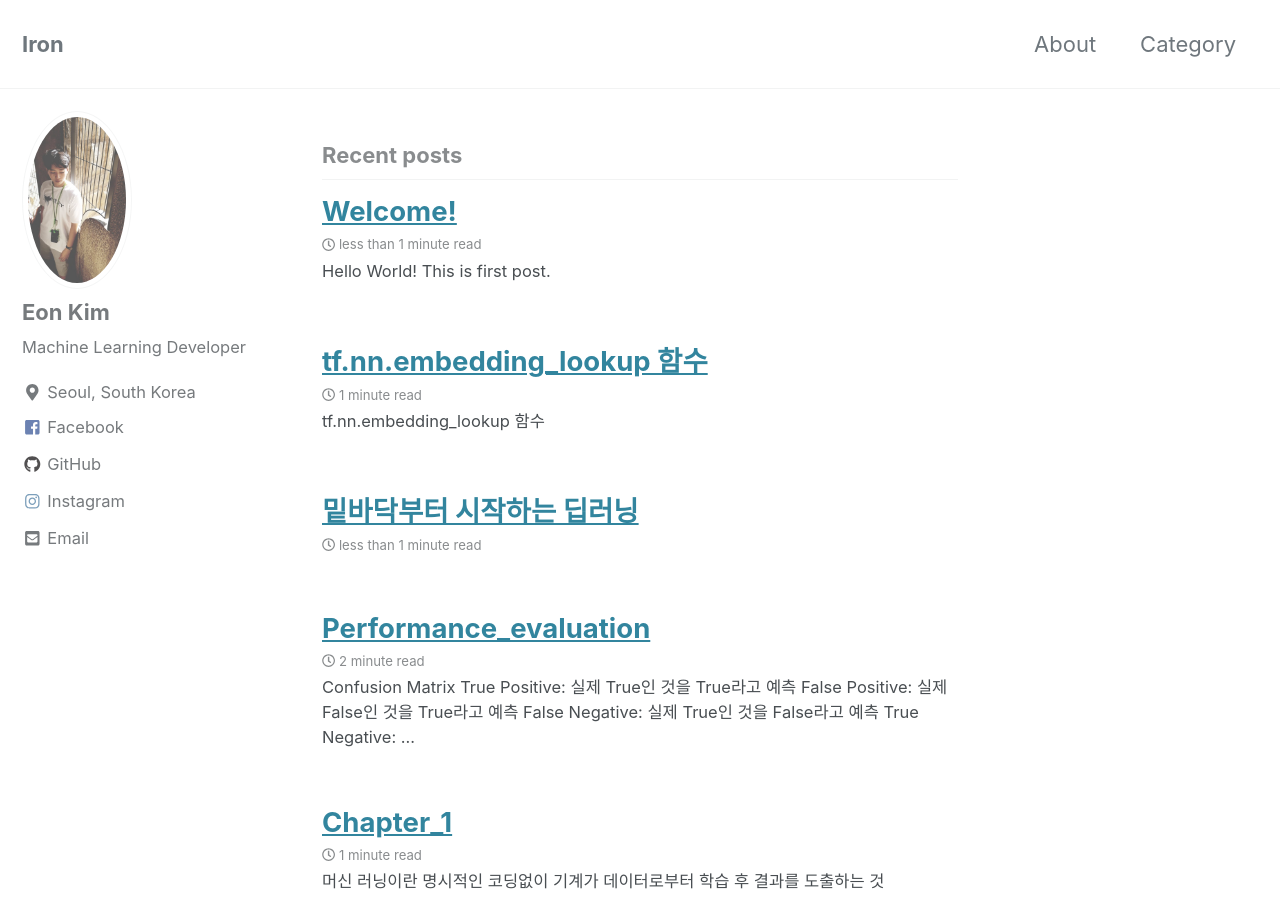
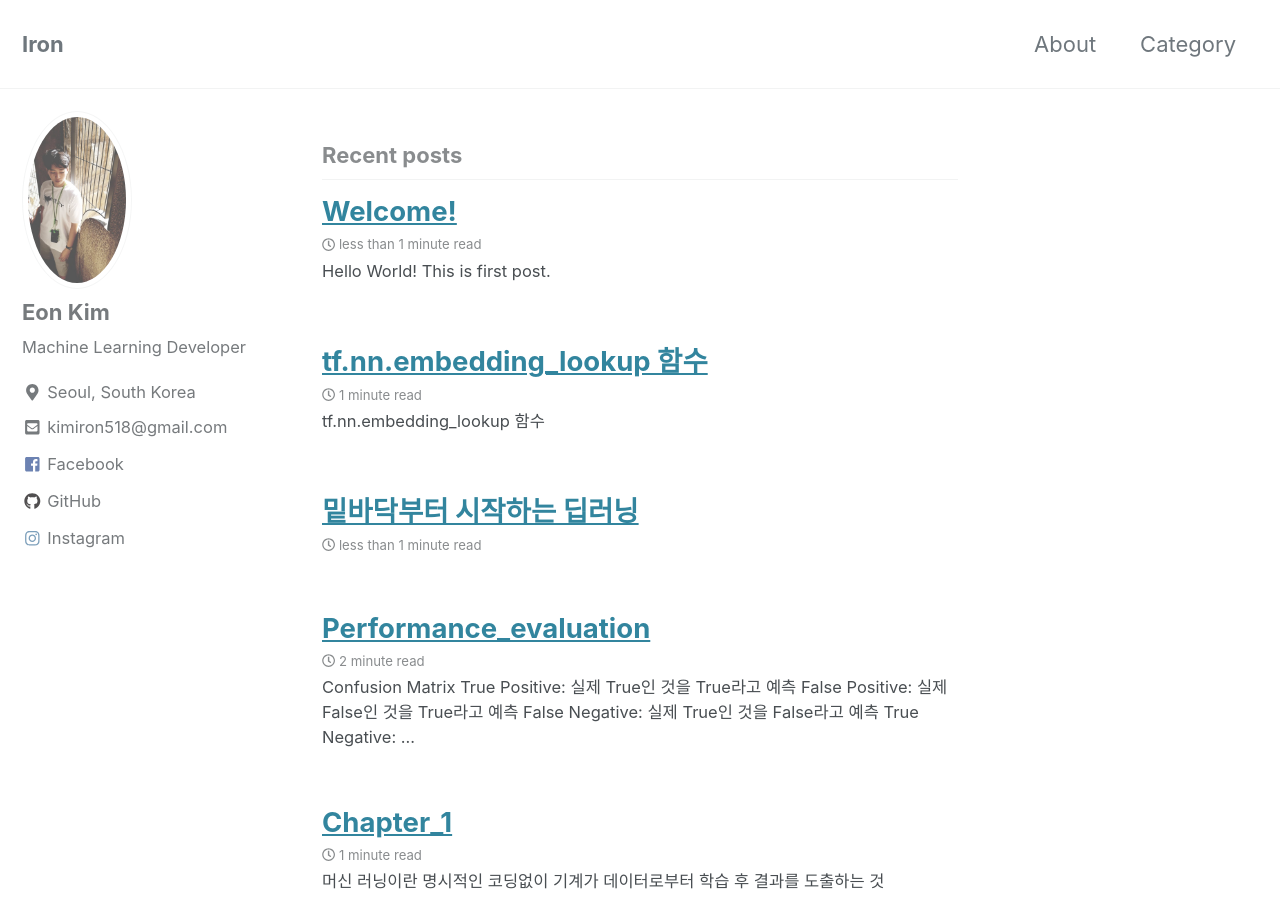
Before and after one commit to thisisiron/thisisiron.github.io, a Jekyll site: the page built from index.html, in a window 1280 px wide and 900 px high. Built offline with Jekyll 4.4.1, drawn with Linux system fonts in a browser that asks for light colours; cached includes are drawn as plain includes; nearby versions of some CDN libraries; the list of posts is cut into pages by our own code.

Commit message:
Update _config.yml

```diff
--- a/_config.yml
+++ b/_config.yml
@@ -107,11 +107,11 @@
   avatar           : "/assets/images/profile_image.jpg" # path of avatar image, e.g. "/assets/images/bio-photo.jpg"
   bio              : "Machine Learning Developer"
   location         : "Seoul, South Korea"
-  email            : "kimiron518@gmail.com"
+  email            :
   links:
-    - label: "Email"
+    - label: "kimiron518@gmail.com"
       icon: "fas fa-fw fa-envelope-square"
-      # url: mailto:your.name@email.com
+      url: mailto:kimiron518@gmail.com
     - label: "Website"
       icon: "fas fa-fw fa-link"
       # url: "https://your-website.com"
```
